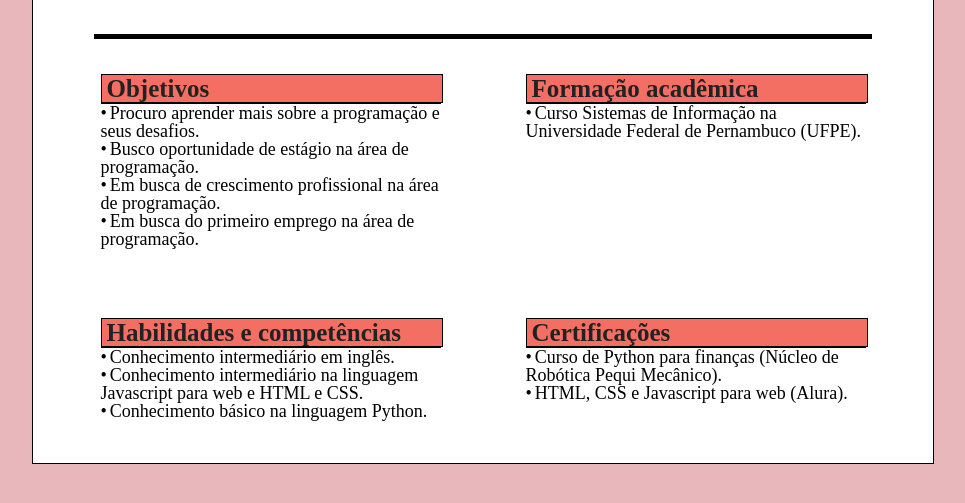
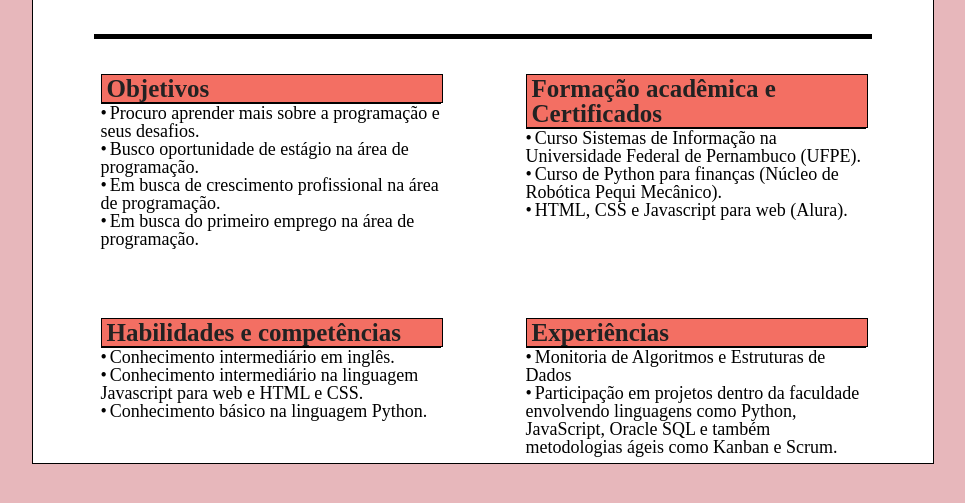
Before and after one commit to gaba23/curriculo, a plain HTML site: page index.html in a window 1280 px wide. Shown: the part 283-786 px from the top of the page, without its empty margins (157-1122 px from the left). Drawn offline with Linux system fonts and the light colour scheme.

Commit message:
Update index.html

```diff
--- a/index.html
+++ b/index.html
@@ -52,9 +52,11 @@
                 </div>
             </div>
             <div class="divdasection">
-                <h2>Formação acadêmica</h2>
+                <h2>Formação acadêmica e Certificados</h2>
                 <div>
                     <p>Curso Sistemas de Informação na Universidade Federal de Pernambuco (UFPE).</p>
+                    <p>Curso de Python para finanças (Núcleo de Robótica Pequi Mecânico).</p>
+                    <p>HTML, CSS e Javascript para web (Alura).</p>
                 </div>
             </div>
         </section>
@@ -68,10 +70,10 @@
                 </div>
             </div>
             <div class="divdasection">
-                <h2>Certificações</h2>
+                <h2>Experiências</h2>
                 <div>
-                    <p>Curso de Python para finanças (Núcleo de Robótica Pequi Mecânico).</p>
-                    <p>HTML, CSS e Javascript para web (Alura).</p>
+                    <p>Monitoria de Algoritmos e Estruturas de Dados</p>
+                    <p>Participação em projetos dentro da faculdade envolvendo linguagens como Python, JavaScript, Oracle SQL e também metodologias ágeis como Kanban e Scrum.</p>
                 </div>
             </div>
         </section>
```
